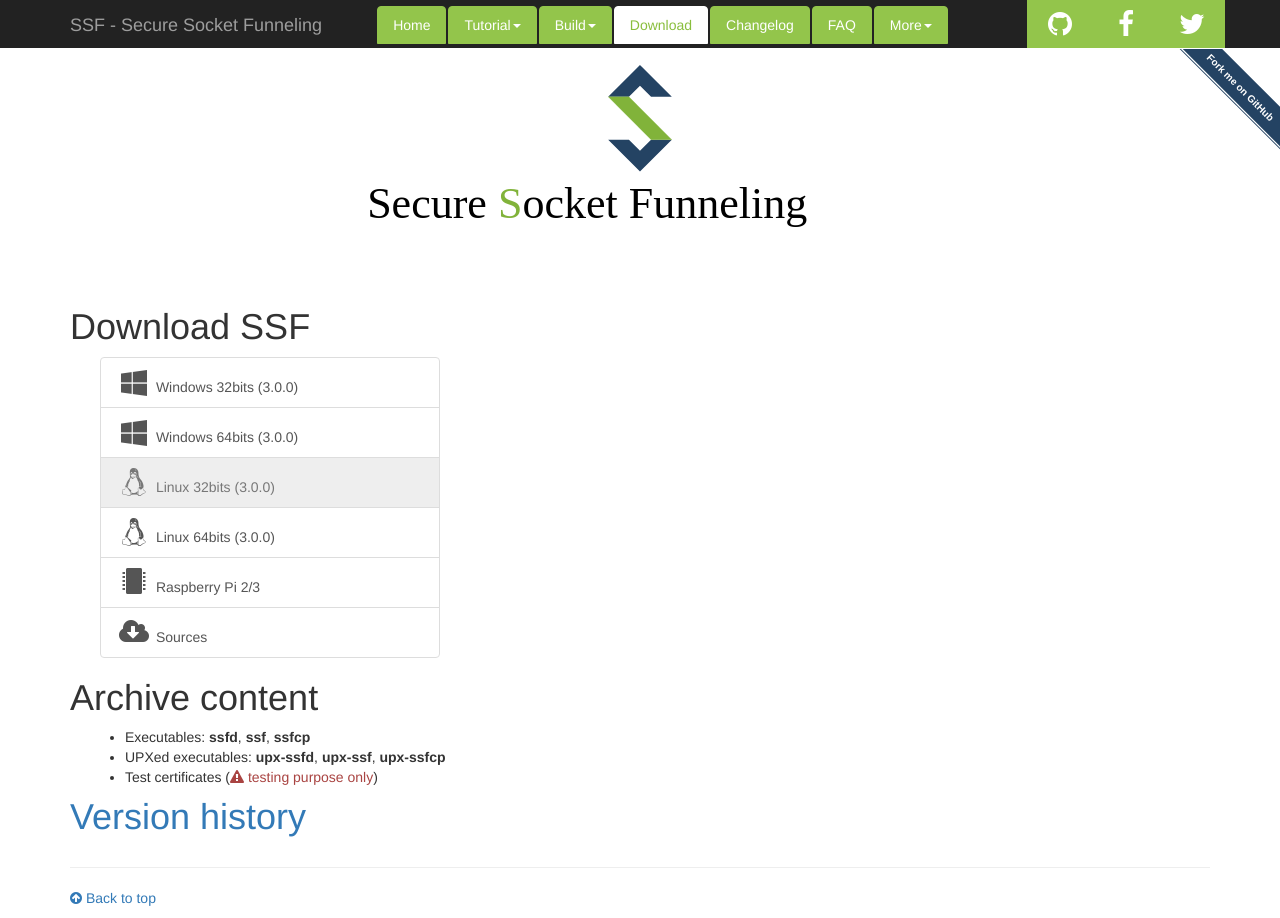
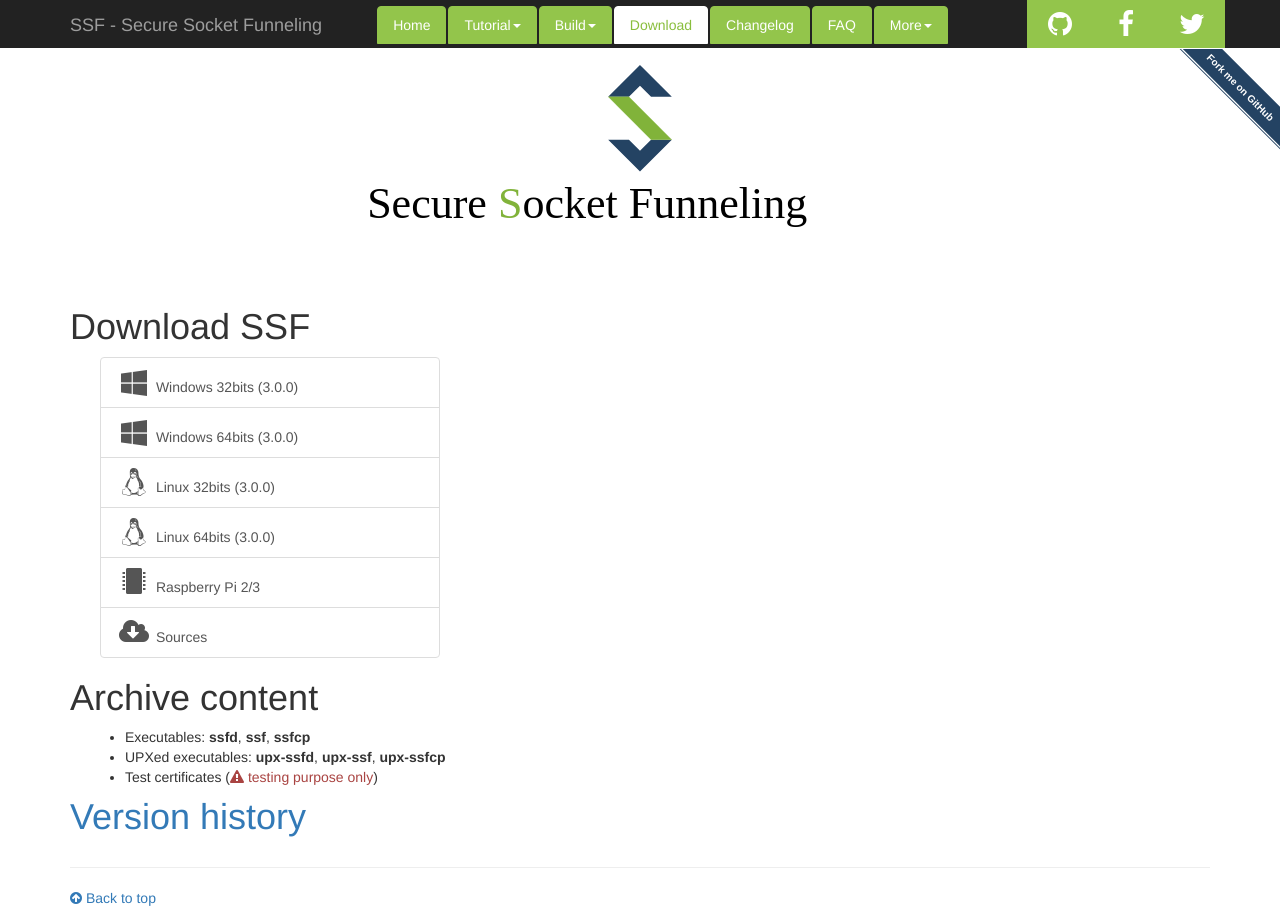
Before and after one commit to securesocketfunneling/ssf, a plain HTML site: page index.html in a window 1280 px wide. Both pictures are taken after a click on the link "Download". Drawn offline with nearby package versions, Linux system fonts and the light colour scheme.

Commit message:
Add linux-i386 download link

```diff
--- a/index.html
+++ b/index.html
@@ -1143,7 +1143,7 @@
                                 <div class="list-group">
                                     <a class="list-group-item" data-type="download" data-file="ssf-win-i386-3.0.0" href="https://github.com/securesocketfunneling/ssf/releases/download/3.0.0/ssf-win-i386-3.0.0.zip" title="Download SSF"><i class="fa fa-windows fa-2x fa-fw"></i> Windows 32bits (3.0.0)</a>
                                     <a class="list-group-item" data-type="download" data-file="ssf-win-x86_64-3.0.0" href="https://github.com/securesocketfunneling/ssf/releases/download/3.0.0/ssf-win-x86_64-3.0.0.zip" title="Download SSF"><i class="fa fa-windows fa-2x fa-fw"></i> Windows 64bits (3.0.0)</a>
-                                    <a class="list-group-item disabled" data-file="ssf-linux-i386-3.0.0" href="#" title="Not available"><i class="fa fa-linux fa-2x fa-fw"></i> Linux 32bits (3.0.0)</a>
+                                    <a class="list-group-item" data-type="download" data-file="ssf-linux-i386-3.0.0" href="https://github.com/securesocketfunneling/ssf/releases/download/3.0.0/ssf-linux-i386-3.0.0.zip" title="Download SSF"><i class="fa fa-linux fa-2x fa-fw"></i> Linux 32bits (3.0.0)</a>
                                     <a class="list-group-item" data-type="download" data-file="ssf-linux-x86_64-3.0.0" href="https://github.com/securesocketfunneling/ssf/releases/download/3.0.0/ssf-linux-x86_64-3.0.0.zip" title="Download SSF"><i class="fa fa-linux fa-2x fa-fw"></i> Linux 64bits (3.0.0)</a>
                                     <a class="list-group-item" data-type="download" data-file="ssf-arm-linux-gnueabihf-3.0.0" href="https://github.com/securesocketfunneling/ssf/releases/download/3.0.0/ssf-arm-linux-gnueabihf-3.0.0.zip" title="Download SSF"><i class="fa fa-microchip fa-2x fa-fw"></i> Raspberry Pi 2/3</a>
                                     <!--<a class="list-group-item" data-type="download" data-file="ssf-macosx-x86_64-2.2.0" href="download/2.2.0/ssf-macosx-x86_64-2.2.0.zip"><i class="fa fa-apple fa-2x fa-fw"></i> Mac OS X 64bits (2.2.0)</a>-->
```
